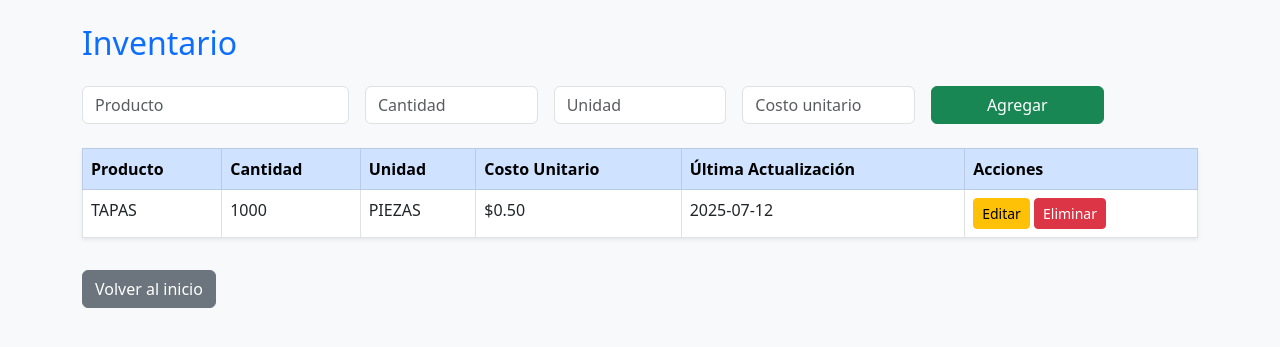
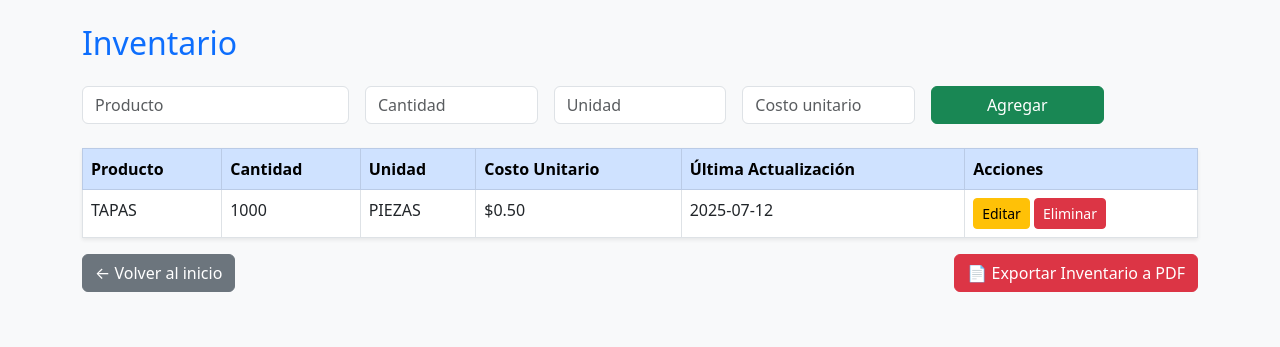
Before and after one commit to Guztorr/AGUA-PURIFICADA-AZZUL, a Flask app: page /inventario in a window 1280 px wide. Shown: the top 347 px of the page. Run offline with Flask 3, Linux system fonts and the light colour scheme; data comes from the database, SQL or seed files in the repository.

Commit message:
Update inventario.html

```diff
--- a/templates/inventario.html
+++ b/templates/inventario.html
@@ -56,7 +56,11 @@
         </tbody>
     </table>
 
-    <a href="/" class="btn btn-secondary mt-3">Volver al inicio</a>
+    <div class="d-flex justify-content-between mt-3">
+    <a href="/" class="btn btn-secondary">← Volver al inicio</a>
+    <a href="{{ url_for('exportar_inventario') }}" class="btn btn-danger">📄 Exportar Inventario a PDF</a>
+</div>
+
 </div>
 </body>
 </html>
```
